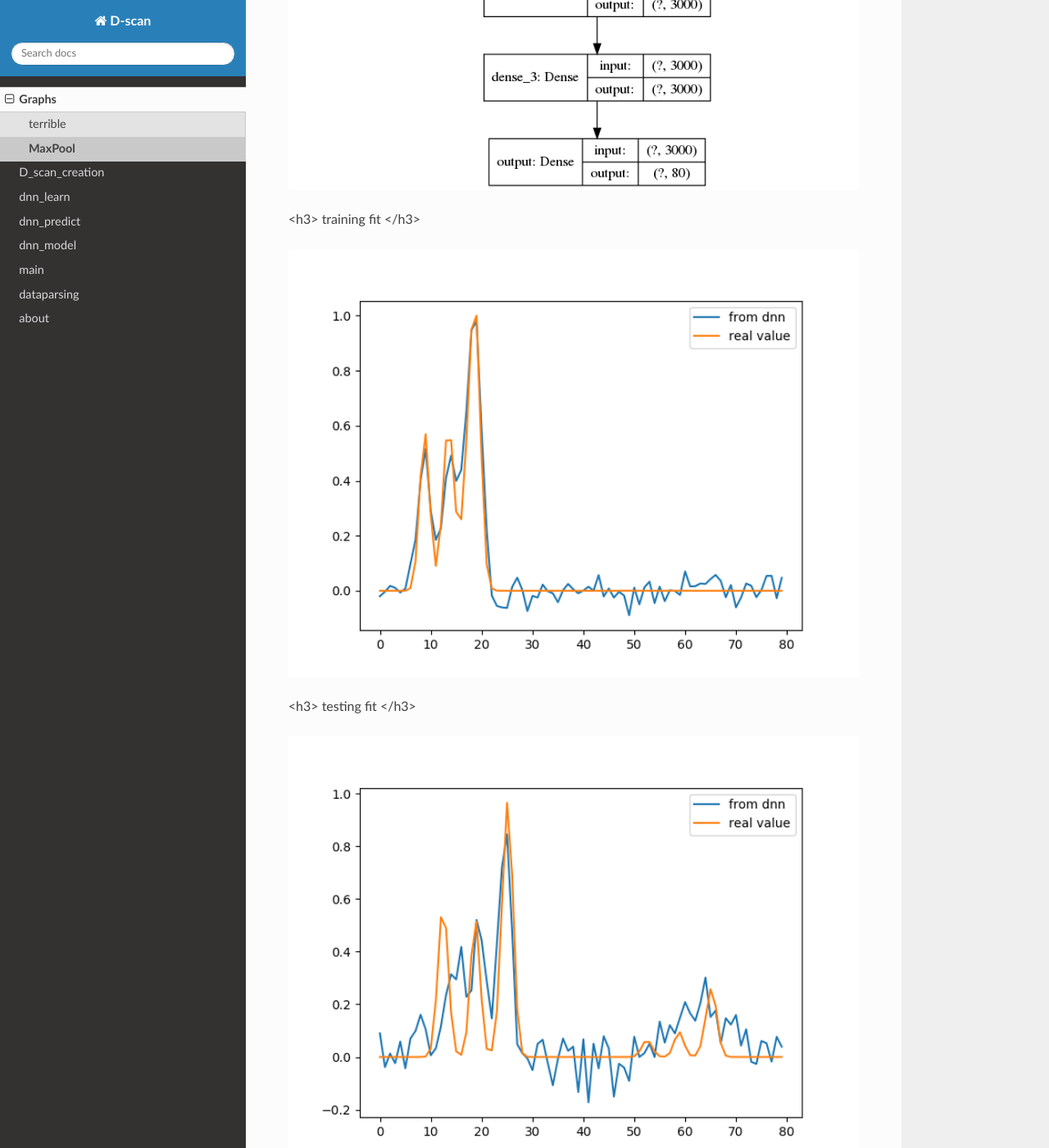
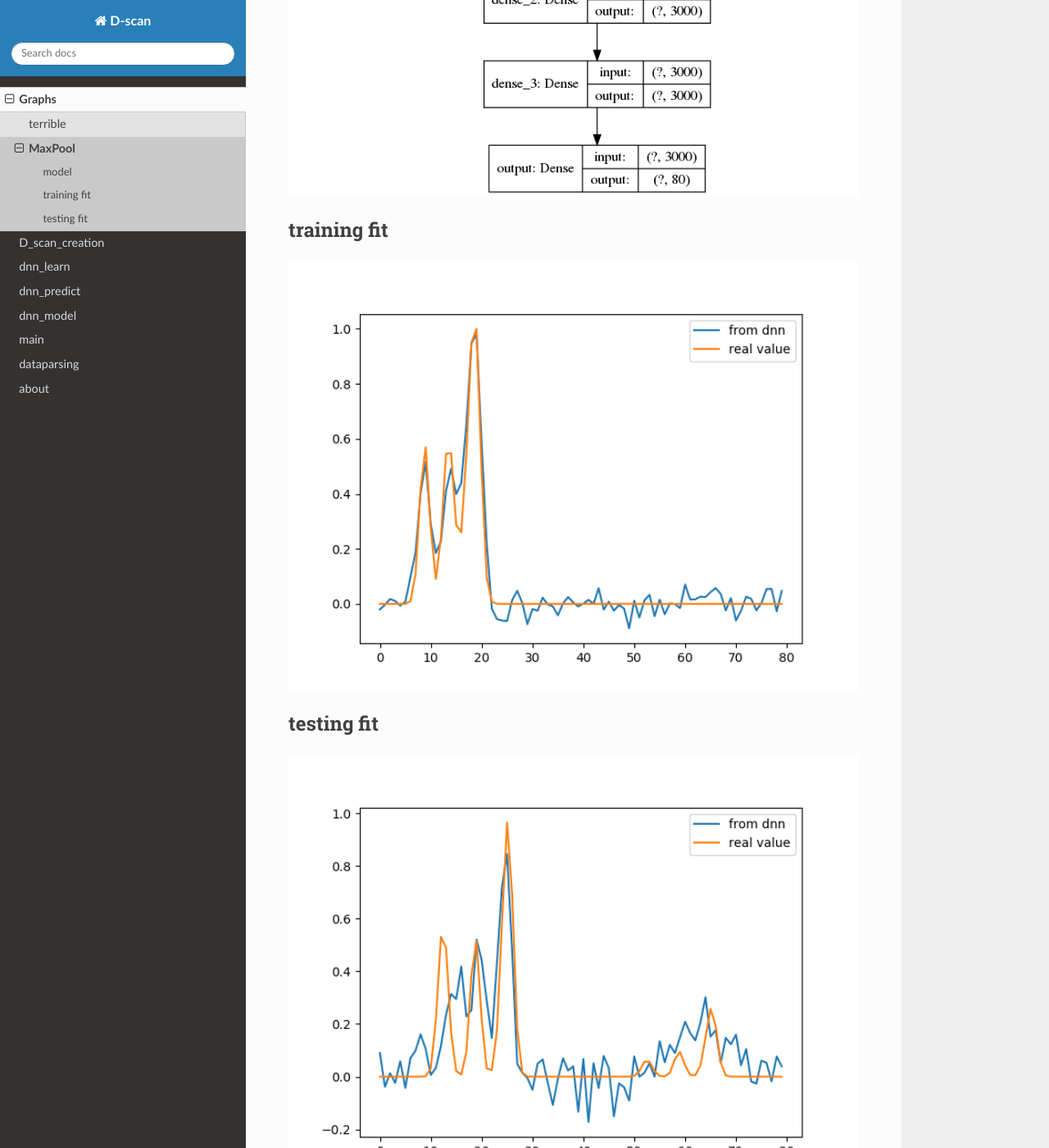
Before and after one commit to williamlouth/D-Scan-docs, a Sphinx documentation site: the page built from source/graphs/maxpool.rst, in a window 1280 px wide and 1400 px high, scrolled down 916 px. Shown: the whole window at 82% size. Built offline with Sphinx 7.4.7 and the Read the Docs theme 2.0.0, drawn with Linux system fonts in a browser that asks for light colours; some of the changed text lies outside the part shown.

Commit message:
updating the docs

```diff
--- a/source/graphs/first.rst
+++ b/source/graphs/first.rst
@@ -1,5 +1,6 @@
+#################
 first predections
--------------------------
+#################
 
 the model used for the predictions. There was a problem with the input pipeline that mean that the input and output data that was used to train the network were not aligned. This meant that the model learnt the average of the data points and was not very good.
 
--- a/source/graphs/maxpool.rst
+++ b/source/graphs/maxpool.rst
@@ -1,7 +1,9 @@
+###################
 maxpool predections
--------------------------
+###################
 
-<h3> model </h3>
+model
+-----
 
 the model used for these predictions.
 
@@ -9,14 +11,16 @@
         :width: 800
         :alt: These predictions are much better and the result from the dnn follows the desired output for most of the frequencies.
 
-<h3> training fit </h3>
+training fit
+------------
 
 .. image:: ../_static/predictions/maxpool_1.png
         :width: 800
         :alt: These predictions are much better and the result from the dnn follows the desired output for most of the frequencies.
 
 
-<h3> testing fit </h3>
+testing fit
+-----------
 
 .. image:: ../_static/predictions/maxpool_2.png
         :width: 800
```
